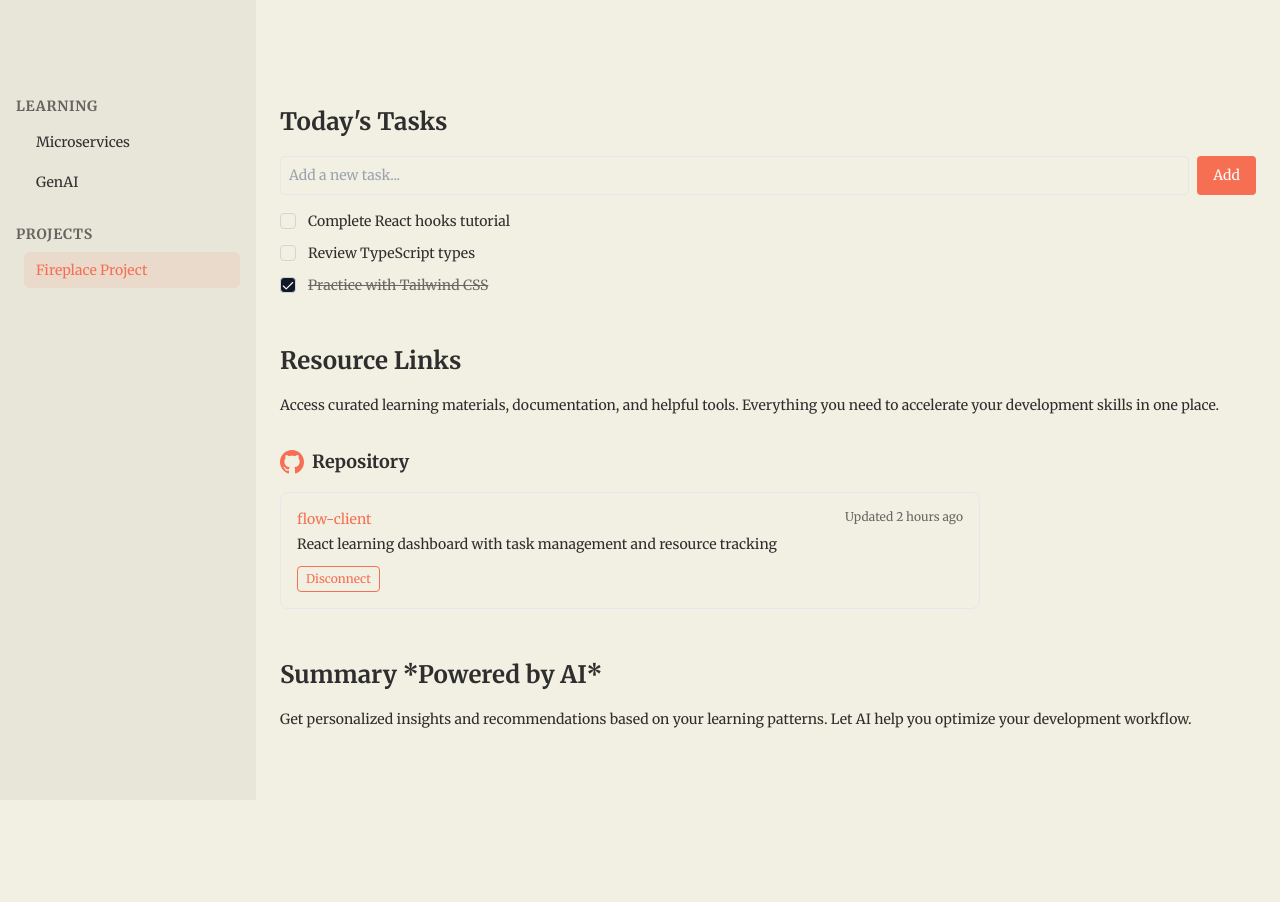
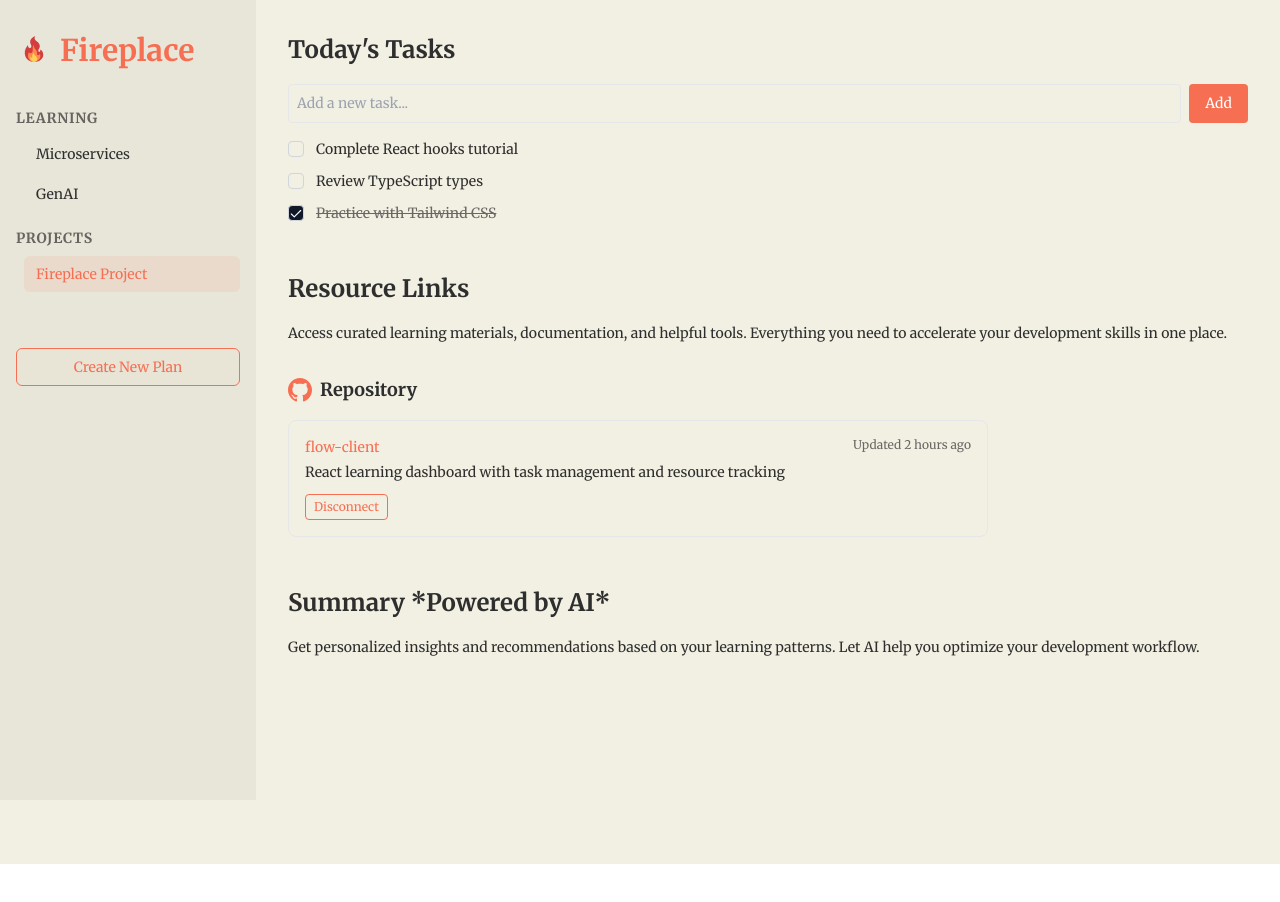
Before and after one commit to darkphotonKN/fireplace-client, a Next.js app: page / in a window 1280 px wide. Shown: the top 902 px of the page. After the commit the page ends 864 px from the top, so only its background shows below. Built offline with nearby package versions, Linux system fonts and the light colour scheme.

Commit message:
editing branding and logo

```diff
--- a/src/app/layout.tsx
+++ b/src/app/layout.tsx
@@ -24,15 +24,13 @@ export default function RootLayout({
   return (
     <html lang="en" className={merriweather.variable}>
       <body className={merriweather.className}>
-        <div className="p-6 min-h-screen bg-layout">
-          <h1 className="h-[80px]">Fireplace</h1>
-
+        <div className="min-h-screen bg-layout">
           {/* Layout with sidebar */}
           <div className="flex">
             <Sidebar />
 
             {/* Main content with left margin to accommodate sidebar */}
-            <main className="ml-64 w-full">
+            <main className="ml-64 w-full p-8">
               <div className="max-w-7xl mx-auto">{children}</div>
             </main>
           </div>
--- /dev/null
+++ b/src/components/Logo.tsx
@@ -0,0 +1,7 @@
+import FireIcon from './icons/FireIcon';
+
+const Logo = () => {
+  return <FireIcon width={36} height={36} />;
+};
+
+export default Logo;
--- a/src/components/Sidebar.tsx
+++ b/src/components/Sidebar.tsx
@@ -2,6 +2,7 @@
 
 import { useState, useEffect } from 'react';
 import Link from 'next/link';
+import Logo from './Logo';
 
 // Interface for navigation items
 interface NavItem {
@@ -58,7 +59,7 @@ export default function Sidebar() {
 
   return (
     <aside
-      className="w-64 h-screen fixed left-0 top-0 pt-24 px-4 overflow-y-auto transition-colors"
+      className="w-64 h-screen fixed left-0 top-0 pt-8 px-4 overflow-y-auto transition-colors"
       style={{
         backgroundColor: isDarkMode
           ? '#171717' // Darker than #1f1f1f main dark background
@@ -66,8 +67,16 @@ export default function Sidebar() {
       }}
     >
       <nav className="space-y-6">
+        {/* Title with Logo */}
+        <div className="flex items-center gap-2">
+          <Logo />
+          <h1 className="text-3xl font-bold">Fireplace</h1>
+        </div>
+
+        {/* Core List */}
+        <div className="py-4">
           {navSections.map((section) => (
-          <div key={section.title} className="space-y-2">
+            <div key={section.title} className="space-y-2 pb-4">
               <h3 className="font-semibold text-sm uppercase tracking-wider opacity-70">
                 {section.title}
               </h3>
@@ -96,6 +105,21 @@ export default function Sidebar() {
               </ul>
             </div>
           ))}
+        </div>
+
+        {/* Plan Button */}
+        <button
+          className="w-full py-2 px-4 rounded-md text-sm font-medium transition-all hover:bg-opacity-10"
+          style={{
+            border: '1px solid rgb(247, 111, 83)',
+            color: 'rgb(247, 111, 83)',
+            backgroundColor: isDarkMode
+              ? 'rgba(247, 111, 83, 0.05)'
+              : 'rgba(247, 111, 83, 0.02)',
+          }}
+        >
+          Create New Plan
+        </button>
       </nav>
     </aside>
   );
--- /dev/null
+++ b/src/components/icons/FireIcon.tsx
@@ -0,0 +1,68 @@
+import React from 'react';
+
+interface FireIconProps {
+  width?: number;
+  height?: number;
+  className?: string;
+}
+
+const FireIcon: React.FC<FireIconProps> = ({
+  width = 36,
+  height = 36,
+  className = '',
+}) => {
+  return (
+    <svg
+      width={width}
+      height={height}
+      viewBox="0 0 2200 2200"
+      className={className}
+      xmlns="http://www.w3.org/2000/svg"
+      fill="none"
+    >
+      <g>
+        <g>
+          <g>
+            <path
+              d="M1664.274,1389.267c0.694,299.491-299.642,457.876-584.895,441.335
+                c-352.529-20.454-517.718-242.709-541.355-501.167c-19.298-210.952,86.12-413.9,196.438-528.78
+                c-3.851,45.95,0.205,94.755,25.39,133.378c25.176,38.631,76.098,63.123,119.087,46.448
+                c54.514-21.148,69.472-93.759,55.261-150.479c-14.211-56.729-48.378-106.948-62.109-163.792
+                c-22.295-92.372,13.615-191.903,75.795-263.759c62.18-71.856,147.669-119.603,235.239-156.509
+                c-52.656,61.736-59.637,158.189-16.408,226.862c41.29,65.604,116.943,99.664,175.495,150.453
+                c98.49,85.444,145.953,234.999,90.193,352.849c-15.047,31.802-36.604,60.188-51.66,91.981
+                c-15.056,31.793-23.202,69.49-9.738,101.994c13.464,32.504,54.666,54.47,85.667,37.831
+                c35.848-19.227,36.39-76.676,15.83-132.213C1594.41,1121.408,1663.972,1257.899,1664.274,1389.267z"
+              fill="#D33D3D"
+            />
+          </g>
+          <g>
+            <path
+              d="M1457.388,1610.865c-43.663,86.529-122.194,153.302-211.923,189.967
+                c-9.475,3.872-19.067,7.419-28.758,10.651c-97.653,32.568-204.79,23.742-294.422-26.884
+                c-67.019-37.854-128.63-100.533-167.796-206.832c-40.674-110.408-17.477-265.767,44.836-359.919
+                c0.452,46.932,50.825,83.068,97.516,78.396c46.701-4.662,85.606-41.241,104.938-84c19.332-42.76,22.207-91.008,21.832-137.94
+                c-0.365-46.932-3.653-94.267,4.47-140.487c8.114-46.22,36.322-119.096,83.263-160.535
+                c-43.691,85.315-8.043,169.201,36.343,239.921c44.386,70.72,101.52,95.369,131.629,216.31
+                c21.126,84.858-21.532,166.161,63.783,188.911c65.787,17.543,117.003-59.314,113.753-104.054
+                C1496.823,1402.667,1501.051,1524.327,1457.388,1610.865z"
+              fill="#FF884D"
+            />
+          </g>
+          <g>
+            <path
+              d="M1265.007,1749.257c-38.953,53.744-90.926,83.671-179.279,80.123
+                c-91.202-3.662-145.644-55.117-183.561-126.623c-33.607-63.382-38.275-143.159-22.411-211.116
+                c29.508,56.028,69.535,78.814,124.15,86.187c-52.442-92.688-8.565-258.442,111.798-346.197
+                c-24.025,37.431-19.073,84.995,0.743,124.287c19.816,39.283,52.726,72.12,84.857,104.508
+                c32.131,32.379,64.519,65.766,82.913,105.581C1311.489,1625.052,1303.969,1695.522,1265.007,1749.257z"
+              fill="#FFCF57"
+            />
+          </g>
+        </g>
+      </g>
+    </svg>
+  );
+};
+
+export default FireIcon;
```
Also changed, not shown: src/components/GitHub.tsx (+20 -20 lines), public/fire-icon.svg (added). Lines whose indentation alone changed are shown as unchanged.
